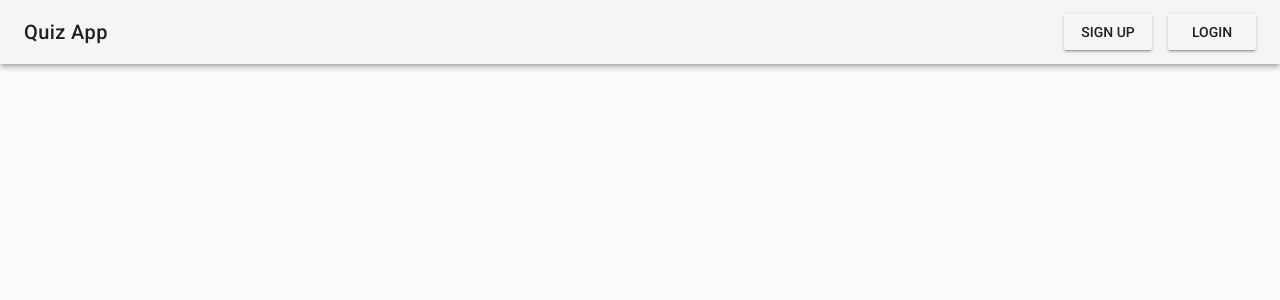
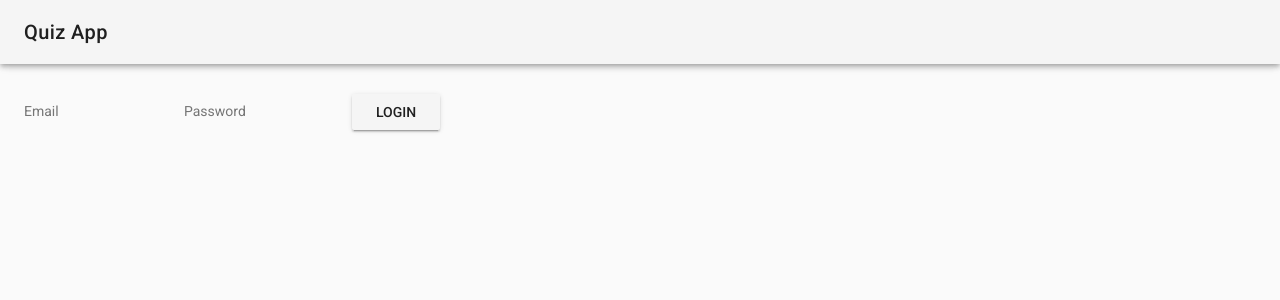
Before and after one commit to mrron313/quiz-app-vue, a Vue app: page /#/login in a window 1280 px wide. Shown: the top 300 px of the page. Built offline with nearby package versions, Linux system fonts and the light colour scheme.

Commit message:
login vue

```diff
--- a/src/App.vue
+++ b/src/App.vue
@@ -3,8 +3,6 @@
     <v-toolbar app>
       <v-toolbar-title>Quiz App</v-toolbar-title>
       <v-spacer></v-spacer>
-      <v-btn @click="signup">Sign Up</v-btn>
-      <v-btn @click="login">Login</v-btn>
     </v-toolbar>
     <v-content>
       <v-container fluid>
@@ -16,16 +14,8 @@
 </template>
 
 <script>
-
-import { mapActions } from 'vuex';
 export default {
   name: 'app',
-  methods: {
-    ...mapActions('user', {
-      signup: 'signup',
-      login: 'login'
-    })
-  }
 };
 
 </script>
--- /dev/null
+++ b/src/components/Login.vue
@@ -0,0 +1,28 @@
+<template>
+    <div>
+       <div class="login">
+            <input type="text" placeholder="Email">
+            <input type="password" placeholder="Password">
+            <v-btn @click="login">Login</v-btn>
+        </div>
+    </div>
+</template>
+
+<script>
+
+import { mapActions } from 'vuex';
+
+export default {
+    name: 'login',
+    data() {
+        return{
+
+        }
+    },
+    methods: {
+        ...mapActions('user', {
+        login: 'login'
+        })
+    }
+}
+</script>
--- a/src/router/index.js
+++ b/src/router/index.js
@@ -1,19 +1,25 @@
 import Vue from 'vue'
 import Router from 'vue-router'
 import { homedir } from 'os';
-import Home from '@/components/Home'
+import Home from '@/components/Home';
+import Login from '@/components/Login';
 
 Vue.use(Router)
 
 export default new Router({
   routes: [
     {
-      path: '/home',
+      path: '/',
       name: 'Home',
-      component: homedir,
+      component: Home,
       meta: {
         requiresAuth: true
       }
+    },
+    {
+      path: '/login',
+      name: 'Login',
+      component: Login
     }
   ]
 })
```
